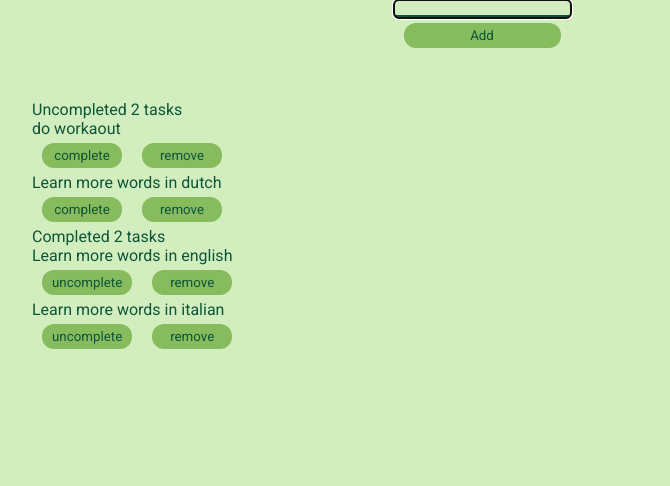
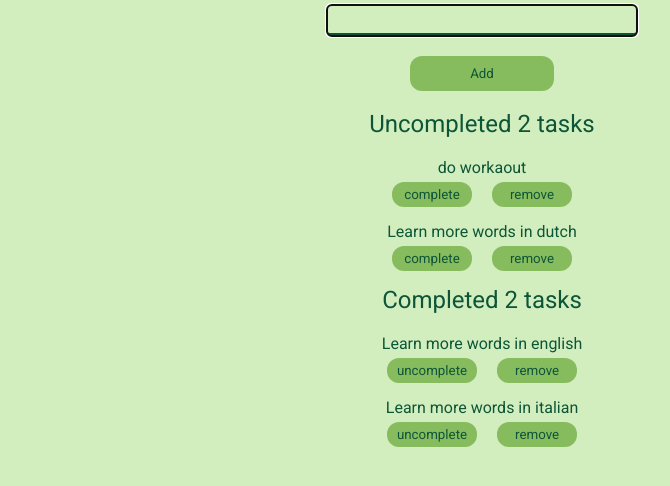
Before and after one commit to hydraChaosu/TryRedux, a React (Create React App) app: page / in a window 1280 px wide. Shown: the top 486 px of the page, without its empty margins (158-828 px from the left). Built offline with nearby package versions, Linux system fonts and the light colour scheme; no server answers.

Commit message:
Add styles for lists

```diff
--- a/src/components/TodoItem.js
+++ b/src/components/TodoItem.js
@@ -4,8 +4,12 @@ const TodoItem = ({ text, toggle, remove, completed }) => {
   return (
     <li>
       <p>{text}</p>
-      <button onClick={toggle}>{completed ? "uncomplete" : "complete"}</button>
-      <button onClick={remove}>remove</button>
+      <div className="buttons">
+        <button onClick={toggle}>
+          {completed ? "uncomplete" : "complete"}
+        </button>
+        <button onClick={remove}>remove</button>
+      </div>
     </li>
   );
 };
--- a/src/styles/main.scss
+++ b/src/styles/main.scss
@@ -22,9 +22,7 @@ button {
     color: $primaryTxtColor;
     border-radius: 12px;
 
-  &:hover {
-    background-color: $buttonBgColorHov, red;
-  }
+
 }
 
 .main {
@@ -42,7 +40,10 @@ button {
         display: flex;
         flex-direction: column;
         flex-basis: 100px;
-    margin: 0 auto;
+        justify-content: center;
+        align-items: center;
+        // margin: 0 auto;
+
         // width: 80%;
         input {
             background-color: $primaryBgColor;
@@ -50,6 +51,17 @@ button {
             border-bottom: $primaryTxtColor 3px solid;
             border-radius: 5px;
             color: $primaryTxtColor;
+            opacity: 1;
+            font-size: 1.5rem;
+
+            &:focus {
+                animation: blink .5s ease infinite;
+            }
+        }
+
+        button {
+            margin-top: 20px;
+            padding: 10px 60px;
         }
     }
 
@@ -57,5 +69,48 @@ button {
         display: flex;
         flex-direction: column;
         flex-grow: 1;
+        margin: 0 5px;
+
+        &>p {
+            // transition: .2s linear all;
+            padding: 10px 0;
+            text-align: center;
+            font-size: 1.5rem;
+
+        }
+
+        button:hover {
+            background-color: $buttonBgColorHov, red;
+        }
+
+        li {
+            p {
+                margin-top: 10px;
+                text-align: center;
+
+            }
+
+            button:first-of-type {
+                // margin: 0 auto;
+            }
+
+            button:last-of-type {
+                // margin: 0 auto;
+            }
+
+            .buttons {
+                display: flex;
+                justify-content: center;
             }
         }
+    }
+}
+
+
+@keyframes blink {
+
+
+    50% {
+        border-color: transparent;
+    }
+}
```
Lines whose indentation alone changed are shown as unchanged.
